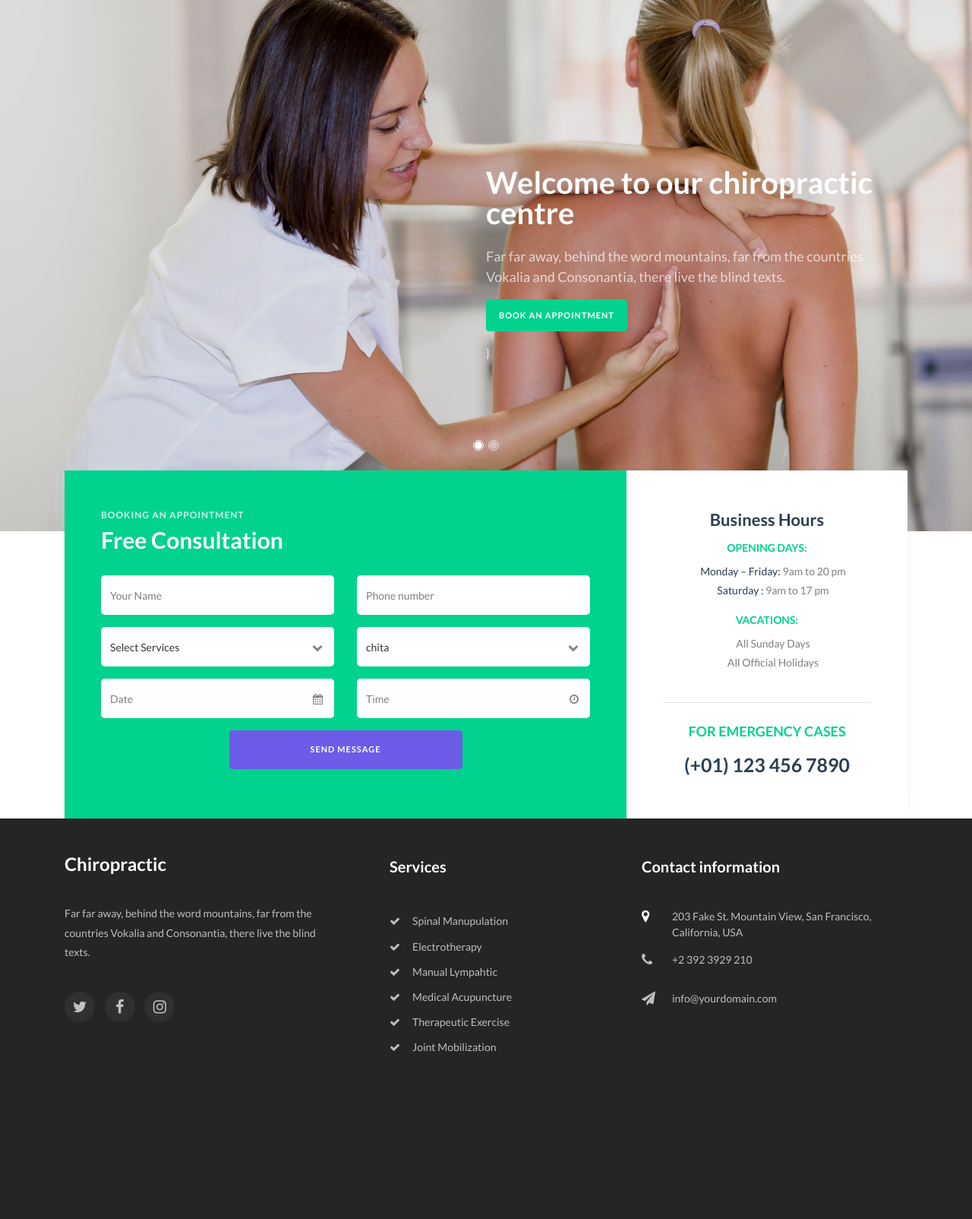
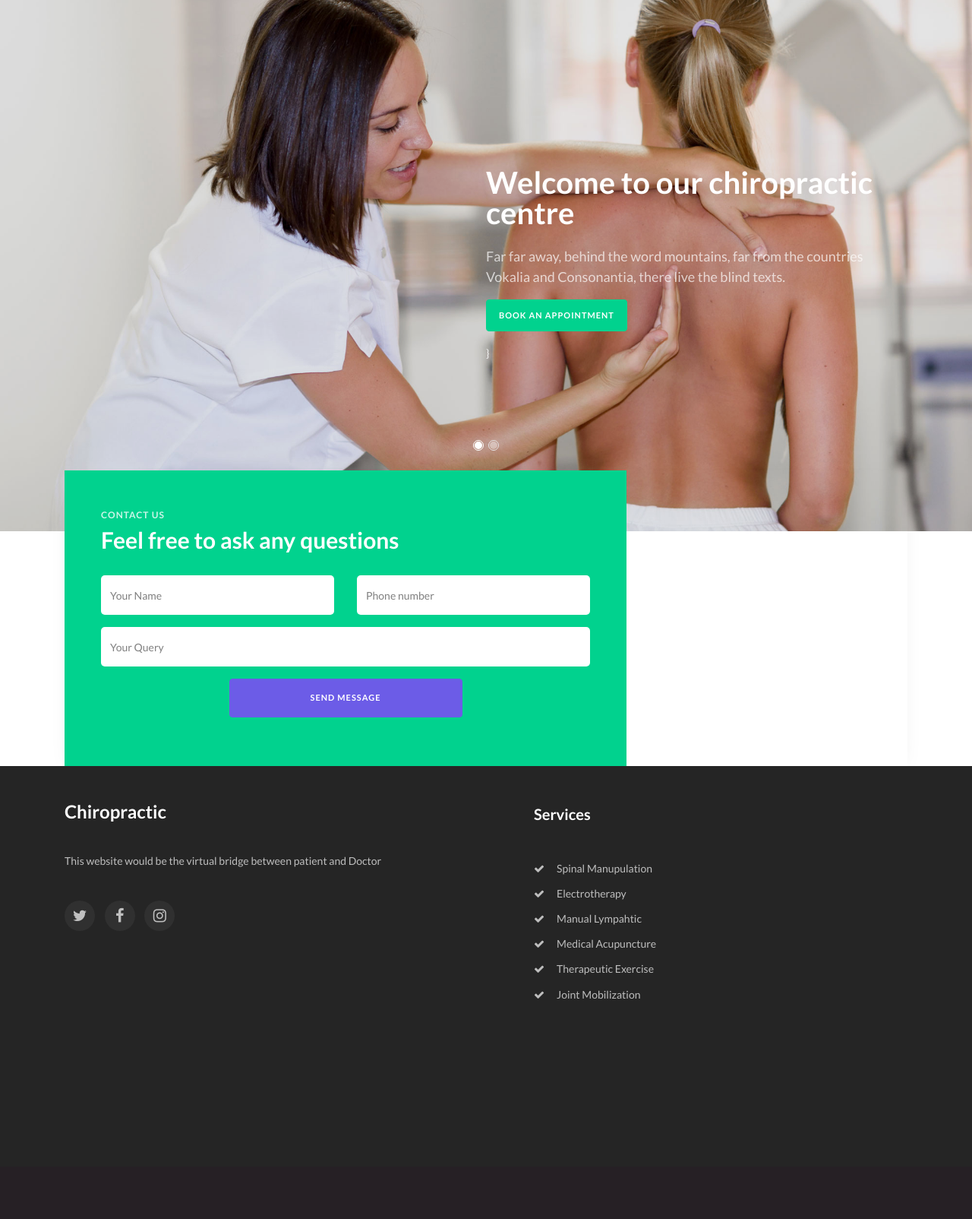
Before and after one commit to mehedi10376/DoctorCounsultaion, a Django app: page / in a window 1280 px wide. Shown: the part 157-1761 px from the top of the page at 76% size. After the commit the page ends 1472 px from the top, so only its background shows below. Run offline with Django 3.2, Linux system fonts and the light colour scheme; some libraries are stand-ins or nearby versions.

Commit message:
home page update

```diff
--- a/consultaion/accounts/templates/accounts/base.html
+++ b/consultaion/accounts/templates/accounts/base.html
@@ -118,7 +118,7 @@
           <div class="col-md-6 col-lg">
             <div class="ftco-footer-widget py-4 py-md-5">
               <h2 class="logo"><a href="#">Chiropractic</a></h2>
-              <p>Far far away, behind the word mountains, far from the countries Vokalia and Consonantia, there live the blind texts.</p>
+              <p>This website would be the virtual bridge between patient and Doctor</p>
               <ul class="ftco-footer-social list-unstyled float-md-left float-lft mt-4">
                 <li class="ftco-animate"><a href="#"><span class="fa fa-twitter"></span></a></li>
                 <li class="ftco-animate"><a href="#"><span class="fa fa-facebook"></span></a></li>
@@ -139,7 +139,7 @@
               </ul>
             </div>
           </div>
-          <div class="col-md-6 col-lg">
+          {% comment %} <div class="col-md-6 col-lg">
             <div class="ftco-footer-widget py-4 py-md-5">
             	<h2 class="ftco-heading-2">Contact information</h2>
             	<div class="block-23 mb-3">
@@ -151,7 +151,7 @@
 	            </div>
             </div>
           </div>
-
+           {% endcomment %}
           </div>
         </div>
 
--- a/consultaion/accounts/templates/accounts/index.html
+++ b/consultaion/accounts/templates/accounts/index.html
@@ -49,8 +49,8 @@
             <div class="col-md-12">
                 <div class="wrap-appointment d-md-flex">
                     <div class="col-md-8 bg-primary p-5 heading-section heading-section-white">
-                        <span class="subheading">Booking an Appointment</span>
-                        <h2 class="mb-4">Free Consultation</h2>
+                        <span class="subheading">Contact Us</span>
+                        <h2 class="mb-4">Feel free to ask any questions</h2>
                         <form action="#" class="appointment">
                             <div class="row justify-content-center">
                                     <div class="col-md-6">
@@ -63,57 +63,12 @@
                               <input type="text" class="form-control" placeholder="Phone number">
                             </div>
                                     </div>
-                                    <div class="col-md-6">
+                                    <div class="col-md-12">
                                         <div class="form-group">
-                                        <div class="form-field">
-                                      <div class="select-wrap">
-                              <div class="icon"><span class="fa fa-chevron-down"></span></div>
-                              <select name="" id="#" class="form-control">
-                                  <option value="">Select Services</option>
-                                <option value="">Spinal Manupulation</option>
-                                <option value="">Electrotherapy</option>
-                                <option value="">Manual Lymphatic</option>
-                                <option value="">Medical Acupuncture</option>
-                                <option value="">Therapeutic Exercise</option>
-                                <option value="">Joint Mobilization</option>
-                              </select>
+                              <input type="text" class="form-control" placeholder="Your Query">
                             </div>
-                              </div>
                                     </div>
-                                    </div>
-                                    <div class="col-md-6">
-                                        <div class="form-group">
-                                        <div class="form-field">
-                                      <div class="select-wrap">
-                              <div class="icon"><span class="fa fa-chevron-down"></span></div>
-                              <select name="" id="" class="form-control">
 
-
-                                  <option value="">chita</option>
-                                  <option value="">tiger</option>
-
-
-                              </select>
-                            </div>
-                              </div>
-                                    </div>
-                                    </div>
-                                    <div class="col-md-6">
-                                        <div class="form-group">
-                                        <div class="input-wrap">
-                                    <div class="icon"><span class="fa fa-calendar"></span></div>
-                                    <input type="text" class="form-control appointment_date" placeholder="Date">
-                                </div>
-                                    </div>
-                                    </div>
-                                    <div class="col-md-6">
-                                        <div class="form-group">
-                                        <div class="input-wrap">
-                                    <div class="icon"><span class="fa fa-clock-o"></span></div>
-                                    <input type="text" class="form-control appointment_time" placeholder="Time">
-                                </div>
-                                    </div>
-                                    </div>
                                     <div class="col-md-6">
                                         <div class="form-group">
                               <input type="submit" value="Send message" class="btn btn-secondary py-3 px-4">
@@ -122,7 +77,7 @@
                             </div>
                   </form>
                     </div>
-                    <div class="col-md-4 bg-white text-center p-5">
+                    {% comment %} <div class="col-md-4 bg-white text-center p-5">
                         <div class="desc border-bottom pb-4">
                             <h2>Business Hours</h2>
                       <div class="opening-hours">
@@ -142,7 +97,7 @@
                                 <h3 class="heading">For Emergency Cases</h3>
                                 <span class="phone">(+01) 123 456 7890</span>
                             </div>
-                    </div>
+                    </div> {% endcomment %}
                 </div>
             </div>
         </div>
```
Also changed, not shown: consultaion/db.sqlite3.
